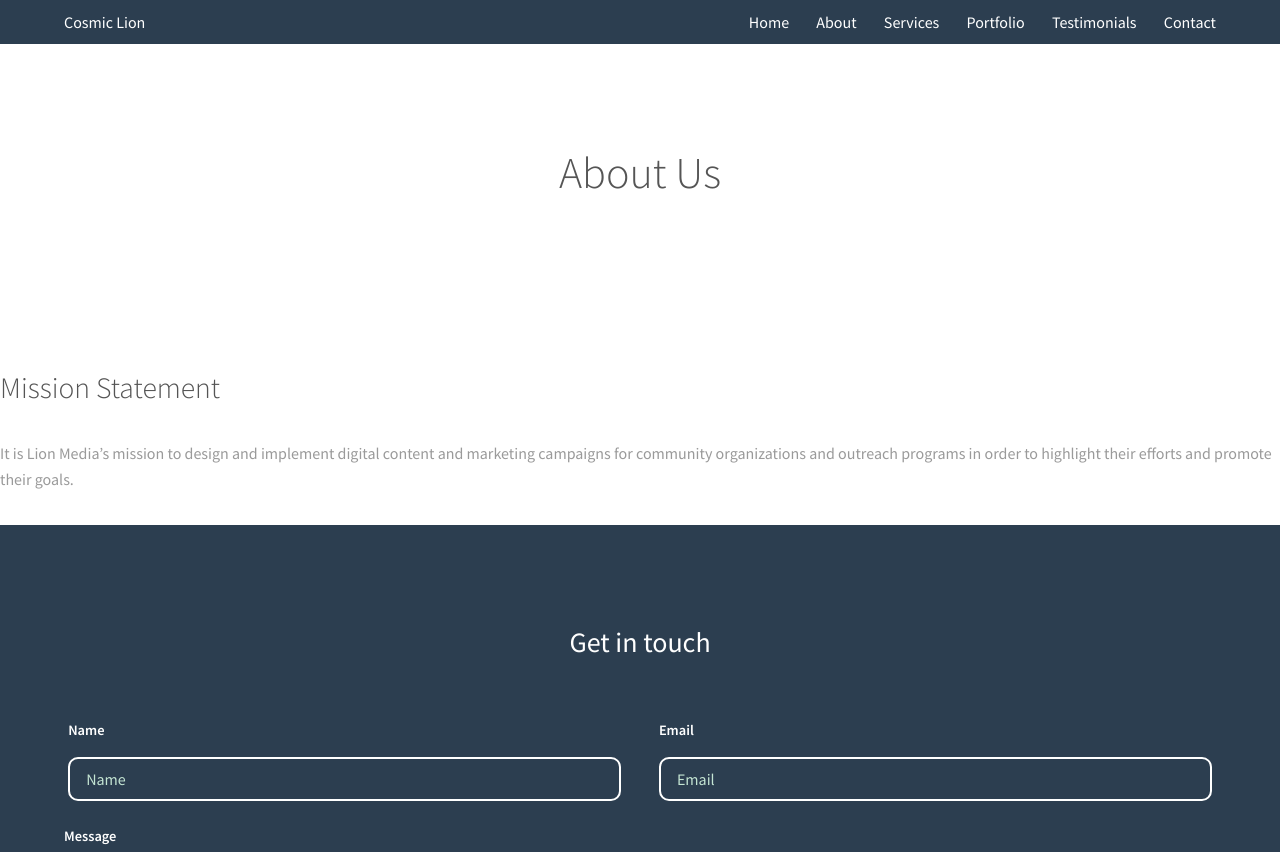
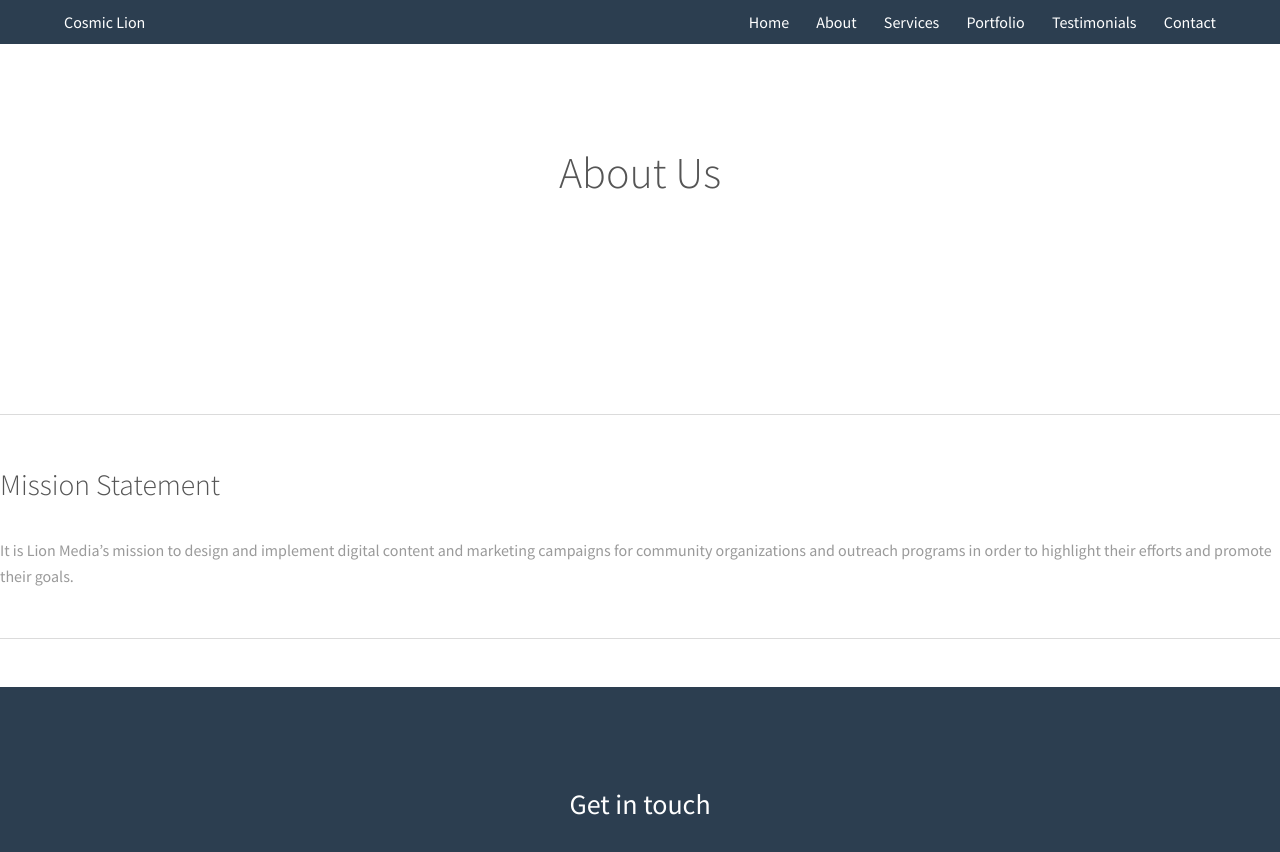
Before and after one commit to nixontest/cosmicliontest, a plain HTML site: page about.html in a window 1280 px wide. Shown: the top 852 px of the page. Drawn offline with Linux system fonts and the light colour scheme.

Commit message:
Update about.html

```diff
--- a/about.html
+++ b/about.html
@@ -37,9 +37,10 @@
 					</header>
 				</div>
 			</section>
-
+<hr class="major" />
 		<h2 id="content">Mission Statement</h2>
 		<p>It is Lion Media’s mission to design and implement digital content and marketing campaigns for community organizations and outreach programs in order to highlight their efforts and promote their goals.</p>
+		<hr class="major" />
 		<!-- Footer -->
 			<footer id="footer">
 				<div class="inner">
```
